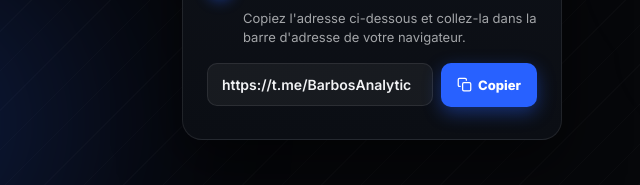
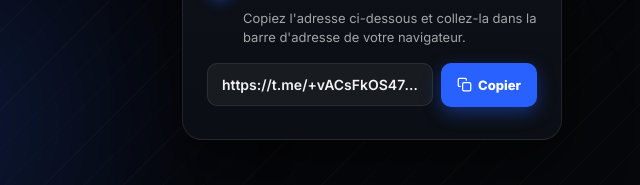
Before and after one commit to TlbABHG/barbos-bio, a plain HTML site: page index.html in a window 1280 px wide. Both pictures are taken after a click on the button "Copier". Shown: the part 1325-1510 px from the top of the page, 268-908 px from the left. Drawn offline with Linux system fonts and the light colour scheme.

Commit message:
Update Telegram links in index.html

```diff
--- a/index.html
+++ b/index.html
@@ -5,7 +5,7 @@
 <meta name="viewport" content="width=device-width, initial-scale=1">
 <meta name="theme-color" content="#06070A">
 <title>Barbos Analytic</title>
-<link rel="icon" href="images/logo.webp">
+<link rel="icon" href="images/pp.webp">
 <link rel="preconnect" href="https://fonts.googleapis.com">
 <link rel="preconnect" href="https://fonts.gstatic.com" crossorigin>
 <link href="https://fonts.googleapis.com/css2?family=Inter:wght@400;500;600;700;800;900&display=swap" rel="stylesheet">
@@ -193,7 +193,7 @@
     </div>
 
     <div class="actions">
-      <a href="https://t.me/BarbosAnalytic" class="btn btn-primary">
+      <a href="https://t.me/+vACsFkOS47cyYzg0" class="btn btn-primary">
         <svg width="18" height="18" viewBox="0 0 24 24" fill="none" stroke="#fff" stroke-width="2" stroke-linecap="round" stroke-linejoin="round" aria-hidden="true"><line x1="22" y1="2" x2="11" y2="13"></line><polygon points="22 2 15 22 11 13 2 9 22 2"></polygon></svg>
         Rejoindre le Telegram
       </a>
@@ -247,7 +247,7 @@
       <p class="step-text">Copiez l'adresse ci-dessous et collez-la dans la barre d'adresse de votre navigateur.</p>
 
       <div class="copy-row">
-        <div class="url">https://t.me/BarbosAnalytic</div>
+        <div class="url">https://t.me/+vACsFkOS47cyYzg0</div>
         <button id="copyBtn" class="copy" type="button">
           <svg width="15" height="15" viewBox="0 0 24 24" fill="none" stroke="#fff" stroke-width="2" stroke-linecap="round" stroke-linejoin="round" aria-hidden="true"><rect x="9" y="9" width="13" height="13" rx="2"></rect><path d="M5 15H4a2 2 0 0 1-2-2V4a2 2 0 0 1 2-2h9a2 2 0 0 1 2 2v1"></path></svg>
           <span id="copyLabel">Copier</span>
@@ -267,7 +267,7 @@
       setTimeout(function () { label.textContent = 'Copier'; }, 2000);
     }
     if (navigator.clipboard && navigator.clipboard.writeText) {
-      navigator.clipboard.writeText('https://t.me/BarbosAnalytic').then(done).catch(done);
+      navigator.clipboard.writeText('https://t.me/+vACsFkOS47cyYzg0').then(done).catch(done);
     } else {
       done();
     }
```
